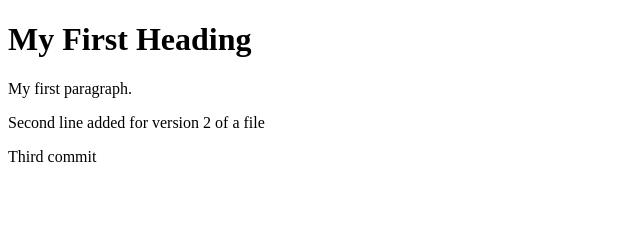
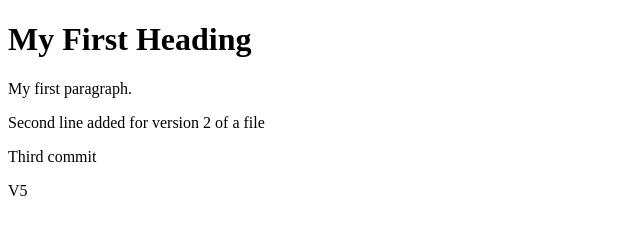
Before and after one commit to laxmanukadam/devops, a plain HTML site: page index.html in a window 1280 px wide. Shown: the full height of the page, 0-640 px from the left. Drawn offline with Linux system fonts and the light colour scheme.

Commit message:
V5 commit

```diff
--- a/index.html
+++ b/index.html
@@ -6,5 +6,6 @@
 <p>My first paragraph.</p>
 <P>Second line added for version 2 of a file</p>
 <P>Third commit</P>
+<p>V5</p>
 </body>
 </html>
```
